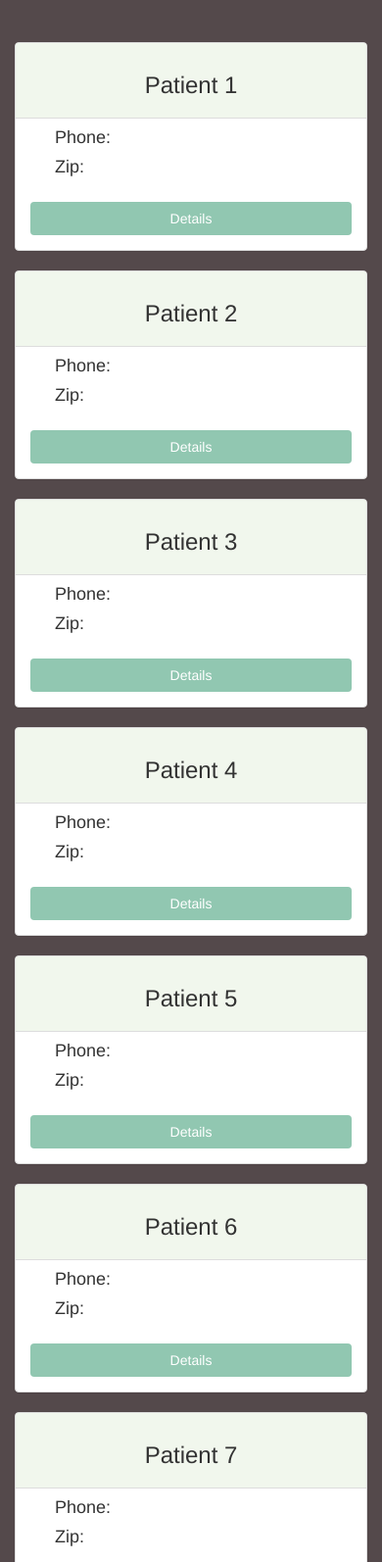
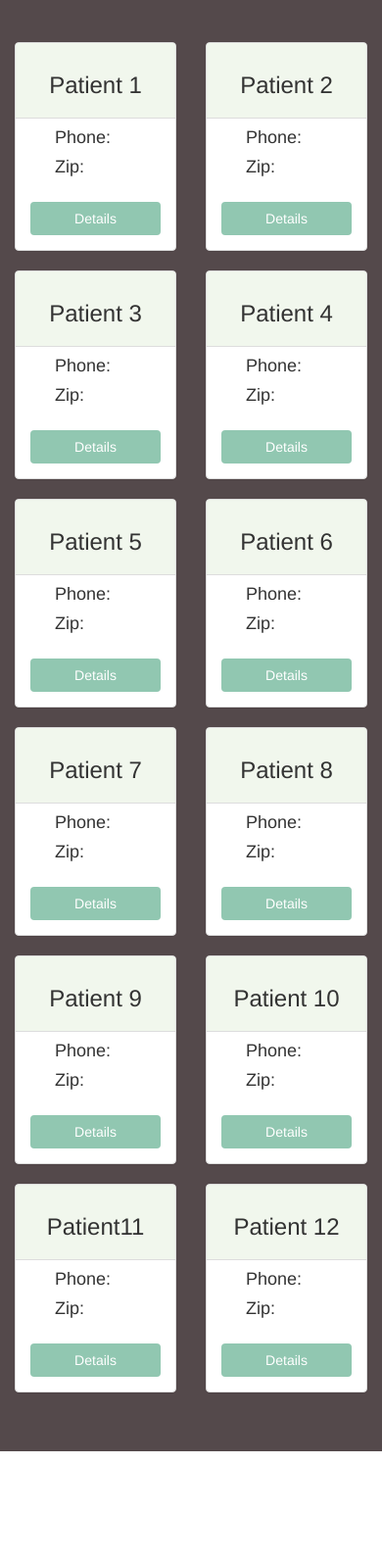
Before and after one commit to kenFlowers/elderHelpers, a website: page public/patients.html in a window 390 px wide. Shown: the part 406-2000 px from the top of the page at 98% size. After the commit the page ends 1887 px from the top, so only its background shows below. Drawn offline with nearby package versions, Linux system fonts and the light colour scheme.

Commit message:
front-end things

```diff
--- a/public/assets/css/style.css
+++ b/public/assets/css/style.css
@@ -52,12 +52,12 @@ a {
     background-color: #B33951;
 }
 
-.jumbotron {
+/* .jumbotron {
     margin: 50px;
     padding: 50px;
     background-color: #f1f7ed;
     border-radius: 8px;
-}
+} */
 
 .modal-header,
 .close {
--- a/public/patients.html
+++ b/public/patients.html
@@ -41,7 +41,7 @@
 
             <div id='row1'>
                 <div class='row'>
-                    <div class='col-md-3'>
+                    <div class='col-md-3 col-sm-6 col-xs-6'>
                         <div class="panel panel-default ">
                             <div class="panel-heading text-center " id='panBod'>
                                 <h3>Patient 1</h3>
@@ -53,7 +53,7 @@
                             <div class="panel-body text-center "><button type="submit " class="btn btn-block "></span>Details</button></div>
                         </div>
                     </div>
-                    <div class='col-md-3'>
+                    <div class='col-md-3 col-sm-6 col-xs-6'>
                         <div class="panel panel-default ">
                             <div class="panel-heading text-center " id='panBod'>
                                 <h3>Patient 2</h3>
@@ -65,7 +65,7 @@
                             <div class="panel-body text-center "><button type="submit " class="btn btn-block "></span>Details</button></div>
                         </div>
                     </div>
-                    <div class='col-md-3'>
+                    <div class='col-md-3 col-sm-6 col-xs-6'>
                         <div class="panel panel-default ">
                             <div class="panel-heading text-center " id='panBod'>
                                 <h3>Patient 3</h3>
@@ -77,7 +77,7 @@
                             <div class="panel-body text-center "><button type="submit " class="btn btn-block "></span>Details</button></div>
                         </div>
                     </div>
-                    <div class='col-md-3'>
+                    <div class='col-md-3 col-sm-6 col-xs-6'>
                         <div class="panel panel-default ">
                             <div class="panel-heading text-center " id='panBod'>
                                 <h3>Patient 4</h3>
@@ -94,7 +94,7 @@
             <!-- SECOND ROW -->
             <div id='row2'>
                 <div class='row'>
-                    <div class='col-md-3'>
+                    <div class='col-md-3 col-sm-6 col-xs-6'>
                         <div class="panel panel-default ">
                             <div class="panel-heading text-center " id='panBod'>
                                 <h3>Patient 5</h3>
@@ -106,7 +106,7 @@
                             <div class="panel-body text-center "><button type="submit " class="btn btn-block "></span>Details</button></div>
                         </div>
                     </div>
-                    <div class='col-md-3'>
+                    <div class='col-md-3 col-sm-6 col-xs-6'>
                         <div class="panel panel-default ">
                             <div class="panel-heading text-center " id='panBod'>
                                 <h3>Patient 6</h3>
@@ -118,7 +118,7 @@
                             <div class="panel-body text-center "><button type="submit " class="btn btn-block "></span>Details</button></div>
                         </div>
                     </div>
-                    <div class='col-md-3'>
+                    <div class='col-md-3 col-sm-6 col-xs-6'>
                         <div class="panel panel-default ">
                             <div class="panel-heading text-center " id='panBod'>
                                 <h3>Patient 7</h3>
@@ -130,7 +130,7 @@
                             <div class="panel-body text-center "><button type="submit " class="btn btn-block "></span>Details</button></div>
                         </div>
                     </div>
-                    <div class='col-md-3'>
+                    <div class='col-md-3 col-sm-6 col-xs-6'>
                         <div class="panel panel-default ">
                             <div class="panel-heading text-center " id='panBod'>
                                 <h3>Patient 8</h3>
@@ -147,7 +147,7 @@
             <!-- SECOND ROW -->
             <div id='row2'>
                 <div class='row'>
-                    <div class='col-md-3'>
+                    <div class='col-md-3 col-sm-6 col-xs-6'>
                         <div class="panel panel-default ">
                             <div class="panel-heading text-center " id='panBod'>
                                 <h3>Patient 9</h3>
@@ -159,7 +159,7 @@
                             <div class="panel-body text-center "><button type="submit " class="btn btn-block "></span>Details</button></div>
                         </div>
                     </div>
-                    <div class='col-md-3'>
+                    <div class='col-md-3 col-sm-6 col-xs-6'>
                         <div class="panel panel-default ">
                             <div class="panel-heading text-center " id='panBod'>
                                 <h3>Patient 10</h3>
@@ -171,7 +171,7 @@
                             <div class="panel-body text-center "><button type="submit " class="btn btn-block "></span>Details</button></div>
                         </div>
                     </div>
-                    <div class='col-md-3'>
+                    <div class='col-md-3 col-sm-6 col-xs-6'>
                         <div class="panel panel-default ">
                             <div class="panel-heading text-center " id='panBod'>
                                 <h3>Patient11</h3>
@@ -183,7 +183,7 @@
                             <div class="panel-body text-center "><button type="submit " class="btn btn-block "></span>Details</button></div>
                         </div>
                     </div>
-                    <div class='col-md-3'>
+                    <div class='col-md-3 col-sm-6 col-xs-6'>
                         <div class="panel panel-default ">
                             <div class="panel-heading text-center " id='panBod'>
                                 <h3>Patient 12</h3>
```
Also changed, not shown: public/home.html (+33 -12 lines), public/view.html (+1 -1 lines).
